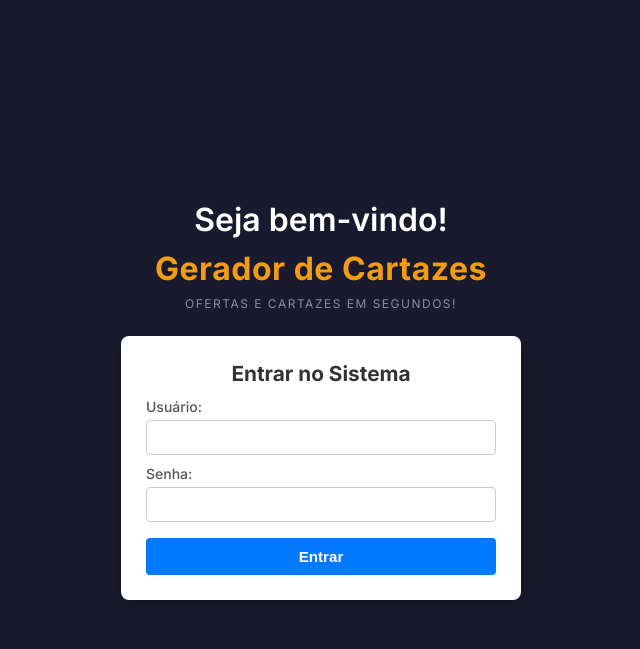
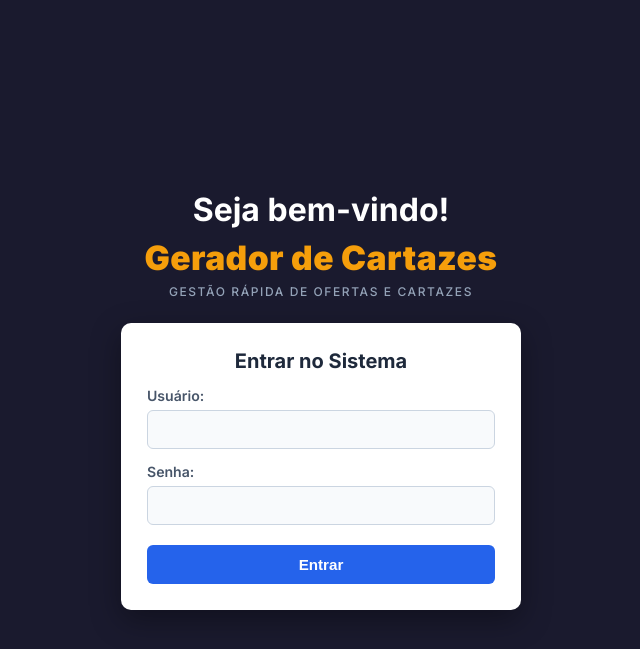
Before and after one commit to pegasusgraf-dot/cartaz, a Flask app: page / in a window 1280 px wide. Shown: the top 649 px of the page, without its empty margins (319-959 px from the left). Run offline with Flask 3, Linux system fonts and the light colour scheme.

Commit message:
Update login.html

```diff
--- a/templates/login.html
+++ b/templates/login.html
@@ -33,82 +33,88 @@
 
     .welcome-header {
       text-align: center;
-      margin-bottom: 25px;
+      margin-bottom: 24px;
     }
 
     .welcome-header h1 {
       font-size: 2rem;
-      margin: 0 0 10px 0;
+      margin: 0 0 8px 0;
       color: #ffffff;
-      font-weight: 600;
+      font-weight: 700;
     }
 
     .brand-title {
-      font-size: 2rem;
-      font-weight: 700;
-      color: #f39c12;
-      margin: 0 0 8px 0;
-      letter-spacing: 0.5px;
+      font-size: 2.1rem;
+      font-weight: 800;
+      color: #f59e0b;
+      margin: 0 0 6px 0;
+      letter-spacing: 0.4px;
     }
 
     .brand-subtitle {
       font-size: 0.75rem;
       text-transform: uppercase;
-      letter-spacing: 1.5px;
-      color: #8c8c9e;
+      letter-spacing: 1.6px;
+      color: #94a3b8;
       margin: 0;
+      font-weight: 500;
     }
 
     .form-container {
       background: #ffffff;
-      color: #333333;
-      padding: 25px;
-      border-radius: 8px;
-      box-shadow: 0 4px 20px rgba(0, 0, 0, 0.3);
+      color: #1e293b;
+      padding: 26px;
+      border-radius: 10px;
+      box-shadow: 0 10px 30px rgba(0, 0, 0, 0.35);
       width: 100%;
     }
 
     .form-container h2 {
       margin-top: 0;
-      margin-bottom: 12px;
-      color: #333333;
+      margin-bottom: 14px;
+      color: #1e293b;
       text-align: center;
-      font-size: 1.3rem;
+      font-size: 1.25rem;
       font-weight: 700;
     }
 
+    .campo {
+      margin-bottom: 14px;
+    }
+
     .form-container label {
-      font-size: 14px;
-      color: #555555;
+      font-size: 0.88rem;
+      color: #475569;
       display: block;
-      margin-top: 10px;
-      font-weight: 500;
+      margin-bottom: 6px;
+      font-weight: 600;
     }
 
     .form-container input {
       width: 100%;
-      padding: 8px 10px;
-      margin-top: 5px;
-      border: 1px solid #cccccc;
-      border-radius: 4px;
+      padding: 10px 12px;
+      border: 1px solid #cbd5e1;
+      border-radius: 6px;
       font-size: 0.95rem;
-      color: #1e293b;
-      background: #ffffff;
+      color: #0f172a;
+      background: #f8fafc;
       outline: none;
+      transition: border-color 0.2s ease, background-color 0.2s ease;
     }
 
     .form-container input:focus {
-      border-color: #007bff;
+      border-color: #2563eb;
+      background: #ffffff;
     }
 
     .form-container button {
-      margin-top: 16px;
+      margin-top: 6px;
       cursor: pointer;
-      padding: 10px;
-      background-color: #007bff;
+      padding: 11px 14px;
+      background-color: #2563eb;
       color: #ffffff;
       border: none;
-      border-radius: 4px;
+      border-radius: 6px;
       width: 100%;
       font-weight: 700;
       font-size: 0.95rem;
@@ -116,7 +122,7 @@
     }
 
     .form-container button:hover {
-      background-color: #0056b3;
+      background-color: #1d4ed8;
     }
 
     .erro {
@@ -125,11 +131,10 @@
       color: #b91c1c;
       padding: 10px 12px;
       border-radius: 6px;
-      margin-top: 10px;
-      margin-bottom: 6px;
+      margin-bottom: 14px;
       font-size: 0.85rem;
       text-align: center;
-      font-weight: 500;
+      font-weight: 600;
     }
   </style>
 </head>
@@ -138,7 +143,7 @@
     <div class="welcome-header">
       <h1>Seja bem-vindo!</h1>
       <div class="brand-title">Gerador de Cartazes</div>
-      <p class="brand-subtitle">OFERTAS E CARTAZES EM SEGUNDOS!</p>
+      <p class="brand-subtitle">GESTÃO RÁPIDA DE OFERTAS E CARTAZES</p>
     </div>
 
     <div class="form-container">
@@ -149,11 +154,11 @@
       {% endif %}
 
       <form method="POST" action="/login">
-        <div>
+        <div class="campo">
           <label for="usuario">Usuário:</label>
           <input id="usuario" name="usuario" type="text" required autocomplete="username" />
         </div>
-        <div>
+        <div class="campo">
           <label for="senha">Senha:</label>
           <input id="senha" name="senha" type="password" required autocomplete="current-password" />
         </div>
```
